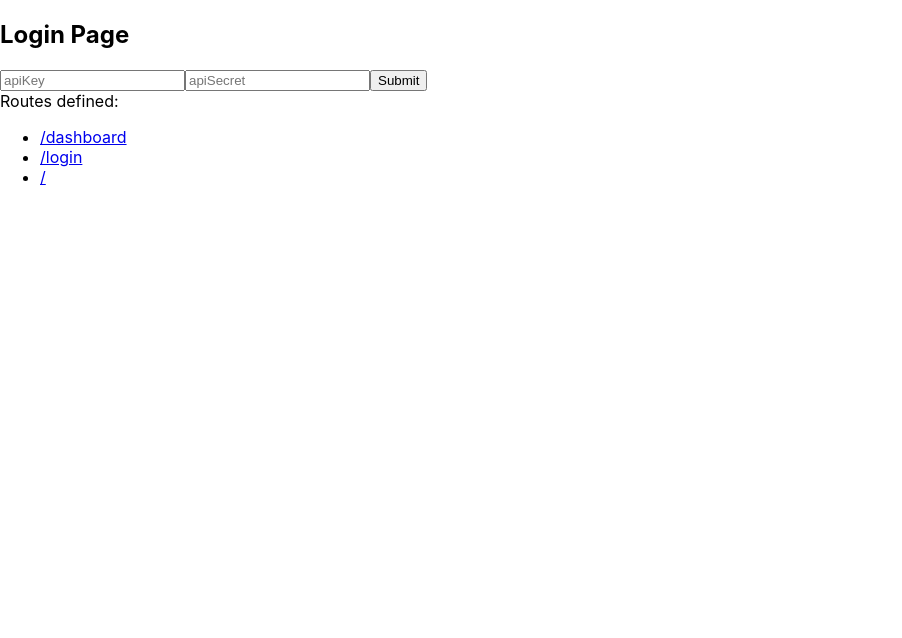
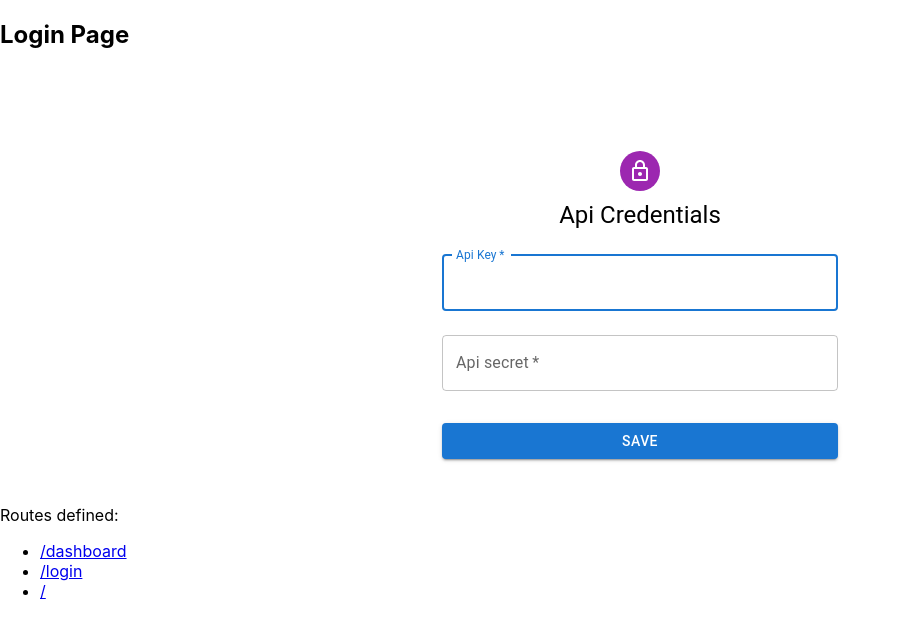
Before and after one commit to fifthsegment/byos, a React (Create React App) app: page /#/login in a window 1280 px wide. Shown: the top 638 px of the page, without its empty margins (0-902 px from the left). Built offline with nearby package versions, Linux system fonts and the light colour scheme.

Commit message:
added login screen and modal

```diff
--- a/src/components/SaveCredentialsForm/index.tsx
+++ b/src/components/SaveCredentialsForm/index.tsx
@@ -1,6 +1,14 @@
 import React, { useContext, useState } from 'react'
 import { FieldValues, useForm } from 'react-hook-form'
 import { ApplicationContext } from '../../contexts/application/ApplicationContext'
+
+import Avatar from '@mui/material/Avatar'
+import Button from '@mui/material/Button'
+import TextField from '@mui/material/TextField'
+import Box from '@mui/material/Box'
+import LockOutlinedIcon from '@mui/icons-material/LockOutlined'
+import Typography from '@mui/material/Typography'
+import Container from '@mui/material/Container'
 
 export const SaveCredentialsForm = () => {
     const [appState, setAppState] = useContext(ApplicationContext)
@@ -21,19 +29,59 @@ export const SaveCredentialsForm = () => {
     const { s3credentials } = appState
     const { apiKey, apiSecret } = s3credentials
     return (
-        <form onSubmit={handleSubmit(onSubmit)}>
-            <input
+        <Container maxWidth="xs" sx={{ backgroundColor: 'white' }}>
+            <Box
+                sx={{
+                    marginTop: 8,
+                    display: 'flex',
+                    flexDirection: 'column',
+                    alignItems: 'center',
+                    padding: '30px 0',
+                }}
+            >
+                <Avatar sx={{ m: 1, bgcolor: 'secondary.main' }}>
+                    <LockOutlinedIcon />
+                </Avatar>
+                <Typography component="h1" variant="h5">
+                    Api Credentials
+                </Typography>
+                <Box
+                    component="form"
+                    onSubmit={handleSubmit(onSubmit)}
+                    noValidate
+                    sx={{ mt: 1 }}
+                >
+                    <TextField
+                        margin="normal"
+                        required
+                        fullWidth
+                        id="api-key"
+                        label="Api Key"
+                        autoComplete="api-key"
+                        autoFocus
                         {...register('apiKey')}
-                placeholder="apiKey"
                         value={apiKey}
                     />
-            <input
+                    <TextField
+                        margin="normal"
+                        required
+                        fullWidth
+                        id="api-secret"
+                        label="Api secret"
+                        autoComplete="api-secret"
                         {...register('apiSecret')}
-                placeholder="apiSecret"
                         value={apiSecret}
                     />
-            <input type="submit" value={'Submit'} />
-            <div>{saved && 'Saved!'}</div>
-        </form>
+                    <Button
+                        type="submit"
+                        fullWidth
+                        variant="contained"
+                        sx={{ mt: 3, mb: 2 }}
+                    >
+                        {saved ? 'Saved!' : 'Save'}
+                    </Button>
+                </Box>
+            </Box>
+        </Container>
     )
 }
--- /dev/null
+++ b/src/components/SaveCredentialsModal/index.tsx
@@ -0,0 +1,35 @@
+import React, { useState, useContext } from 'react'
+import { SaveCredentialsForm } from '../SaveCredentialsForm'
+import { ApplicationContext } from '../../contexts/application/ApplicationContext'
+
+import Modal from '@mui/material/Modal'
+
+export function SaveCredentialsModal() {
+    const [appState, setAppState] = useContext(ApplicationContext)
+    const { s3credentials } = appState
+    const [open, setOpen] = useState<boolean>(false)
+
+    if (Object.keys(s3credentials).length === 0) {
+        setTimeout(() => {
+            setOpen(true)
+        }, 1000)
+    }
+    const handleClose = () => setOpen(false)
+
+    return (
+        <div>
+            <Modal
+                aria-labelledby="Modal for Api credentials"
+                aria-describedby="modal with a form holding 2 reuired input fields"
+                open={open}
+                onClose={handleClose}
+                closeAfterTransition
+                disableEnforceFocus
+            >
+                <>
+                    <SaveCredentialsForm />
+                </>
+            </Modal>
+        </div>
+    )
+}
--- a/src/pages/home/index.tsx
+++ b/src/pages/home/index.tsx
@@ -1,9 +1,11 @@
-import React from "react";
+import React from 'react'
+import { SaveCredentialsModal } from '../../components/SaveCredentialsModal'
 
 export default function Home() {
-  return (
-    <>
-      <div>Home</div>
-    </>
-  );
+    return (
+        <>
+            <div>Home</div>
+            <SaveCredentialsModal />
+        </>
+    )
 }
```
Lines whose indentation alone changed are shown as unchanged.
